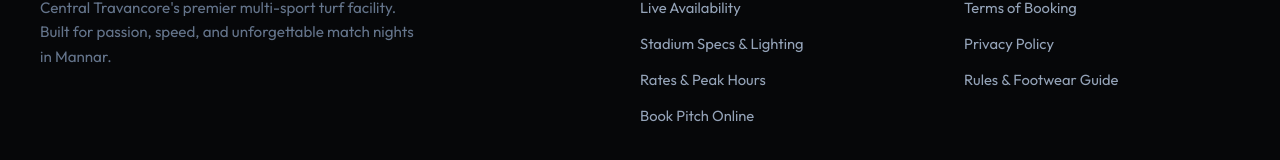
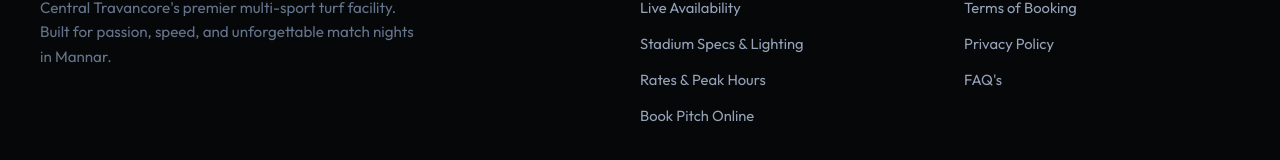
Before and after one commit to sreedevrajendran/TurfManagementSystem, a Next.js app: page / in a window 1280 px wide. Shown: the part 6177-6337 px from the top of the page. Built offline with nearby package versions, Linux system fonts and the light colour scheme; no server answers; the database is empty.

Commit message:
Rename footer link from Rules & Footwear Guide to FAQ's

```diff
--- a/src/app/page.tsx
+++ b/src/app/page.tsx
@@ -696,7 +696,7 @@ export default function HomePage() {
             <ul className={styles.footerLinks}>
               <li><button onClick={() => openTermsModal()}>Terms of Booking</button></li>
               <li><button onClick={() => openPrivacyModal()}>Privacy Policy</button></li>
-              <li><a href="#faq">Rules &amp; Footwear Guide</a></li>
+              <li><a href="#faq">FAQ&apos;s</a></li>
             </ul>
           </div>
         </div>
```
